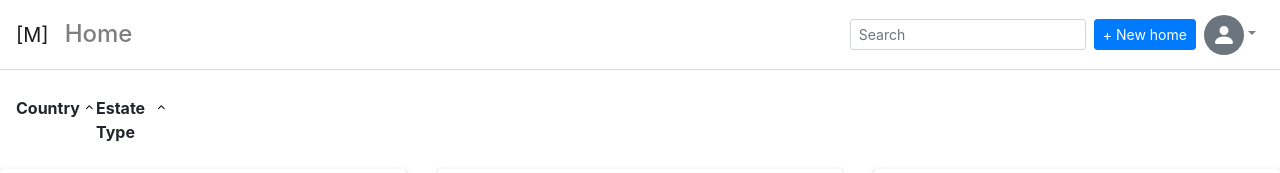
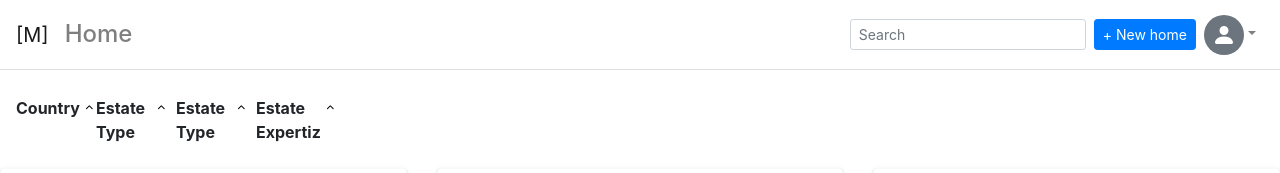
Before and after one commit to AbaidooPrince/property-platform-fronted, a Nuxt app: page / in a window 1280 px wide. Shown: the top 173 px of the page. Built offline with nearby package versions, Linux system fonts and the light colour scheme.

Commit message:
update on filters

```diff
--- a/components/molecules/sidenav/SideNavComponent.vue
+++ b/components/molecules/sidenav/SideNavComponent.vue
@@ -1,20 +1,36 @@
 <template>
   <b-navbar :class="$style.navbar" class="bg-white" toggleable type="light">
-    <b-navbar-brand href="#">[M]</b-navbar-brand>
+    <b-navbar-brand href="#"><icon-grid></icon-grid></b-navbar-brand>
+
+
 
   </b-navbar>
 </template>
 <script lang="ts">
 import { defineComponent } from 'vue'
+import IconGrid from '~/icons/IconGrid.vue'
 
 export default defineComponent({
   name: 'SideNavComponent',
-  setup() {},
+  components: { IconGrid },
+  setup() {
+    const routes = ['/dashboard', '/properties', '/agents', 'reports', '/settings', '/user']
+    return {
+      routes
+    }
+  },
 })
 </script>
 <style module scoped>
 .navbar {
-  display: list-item;
+  /* display: ; */
   border-right: 0.02rem solid var(--grey);
 }
+
+.nav-link {
+  padding: 0 !important;
+}
+.navbarIcon{
+  list-style: none;
+}
 </style>
--- a/components/organisms/filter/FilterView.vue
+++ b/components/organisms/filter/FilterView.vue
@@ -1,5 +1,6 @@
 <template>
   <div :class="$style.filterWrapper">
+    <!-- Countries -->
     <div>
       <div
         v-b-toggle.country-collapse
@@ -21,6 +22,7 @@
         ></b-form-checkbox-group>
       </b-collapse>
     </div>
+    <!-- Estate type -->
     <div>
       <div
         v-b-toggle.type-collapse
@@ -28,6 +30,52 @@
         :class="$style.filterHeader"
       >
         <label :class="$style.filterHeaderTitle">{{ estateType.title }}</label>
+        <icon-chevron direction="down"></icon-chevron>
+      </div>
+      <b-collapse v-show="true" id="type-collapse">
+        <b-form-checkbox-group
+          v-model="selectedEstateType"
+          :options="estateType.data"
+          class="mb-3"
+          value-field="value"
+          text-field="name"
+          disabled-field="notEnabled"
+          stacked
+        ></b-form-checkbox-group>
+      </b-collapse>
+    </div>
+
+    <!-- Agents -->
+    <div>
+      <div
+        v-b-toggle.agent-collapse
+        aria-expanded="true"
+        :class="$style.filterHeader"
+      >
+        <label :class="$style.filterHeaderTitle">{{ estateAgent.title }}</label>
+        <icon-chevron direction="down"></icon-chevron>
+      </div>
+      <b-collapse v-show="true" id="agent-collapse">
+        <b-form-checkbox-group
+          v-model="selectedAgent"
+          :options="estateAgent.data"
+          class="mb-3"
+          value-field="value"
+          text-field="name"
+          disabled-field="notEnabled"
+          stacked
+        ></b-form-checkbox-group>
+      </b-collapse>
+    </div>
+
+    <!-- Expertiz -->
+    <div>
+      <div
+        v-b-toggle.type-collapse
+        aria-expanded="true"
+        :class="$style.filterHeader"
+      >
+        <label :class="$style.filterHeaderTitle">{{ expertiz.title }}</label>
         <icon-chevron direction="down"></icon-chevron>
       </div>
       <b-collapse v-show="true" id="type-collapse">
@@ -54,6 +102,7 @@ export default {
 <script lang="ts" setup>
 const selectedCountries = ref([{ name: 'Australia', value: 1 }])
 const selectedEstateType = ref([{ name: 'Apartment', value: 1 }])
+const selectedAgent = ref([{ name: 'Apartment', value: 1 }])
 const country = {
   title: 'Country',
   data: [
@@ -67,6 +116,24 @@ const country = {
 }
 const estateType = {
   title: 'Estate Type',
+  data: [
+    { name: 'Apartment', value: 1 },
+    { name: 'Mansion', value: 2 },
+    { name: 'Summerhouse', value: 3 },
+    { name: 'Plaza', value: 4 },
+  ],
+}
+const estateAgent = {
+  title: 'Estate Type',
+  data: [
+    { name: 'Apartment', value: 1 },
+    { name: 'Mansion', value: 2 },
+    { name: 'Summerhouse', value: 3 },
+    { name: 'Plaza', value: 4 },
+  ],
+}
+const expertiz = {
+  title: 'Estate Expertiz',
   data: [
     { name: 'Apartment', value: 1 },
     { name: 'Mansion', value: 2 },
@@ -99,6 +166,7 @@ const estateType = {
   }
   .filterWrapper {
     display: inline;
+    height: 100vh;
   }
 }
 </style>
--- /dev/null
+++ b/icons/IconGrid.vue
@@ -0,0 +1,14 @@
+<template>
+    <div>
+        <svg xmlns="http://www.w3.org/2000/svg" width="24" height="24" viewBox="0 0 24 24" fill="none" stroke="currentColor" stroke-width="2" stroke-linecap="round" stroke-linejoin="round" class="feather feather-grid"><rect x="3" y="3" width="7" height="7"></rect><rect x="14" y="3" width="7" height="7"></rect><rect x="14" y="14" width="7" height="7"></rect><rect x="3" y="14" width="7" height="7"></rect></svg>
+    </div>
+</template>
+<script lang="ts">
+import { defineComponent } from 'vue'
+
+export default defineComponent({
+    name: 'IconGrid',
+    setup() {
+
+    },
+})
```
